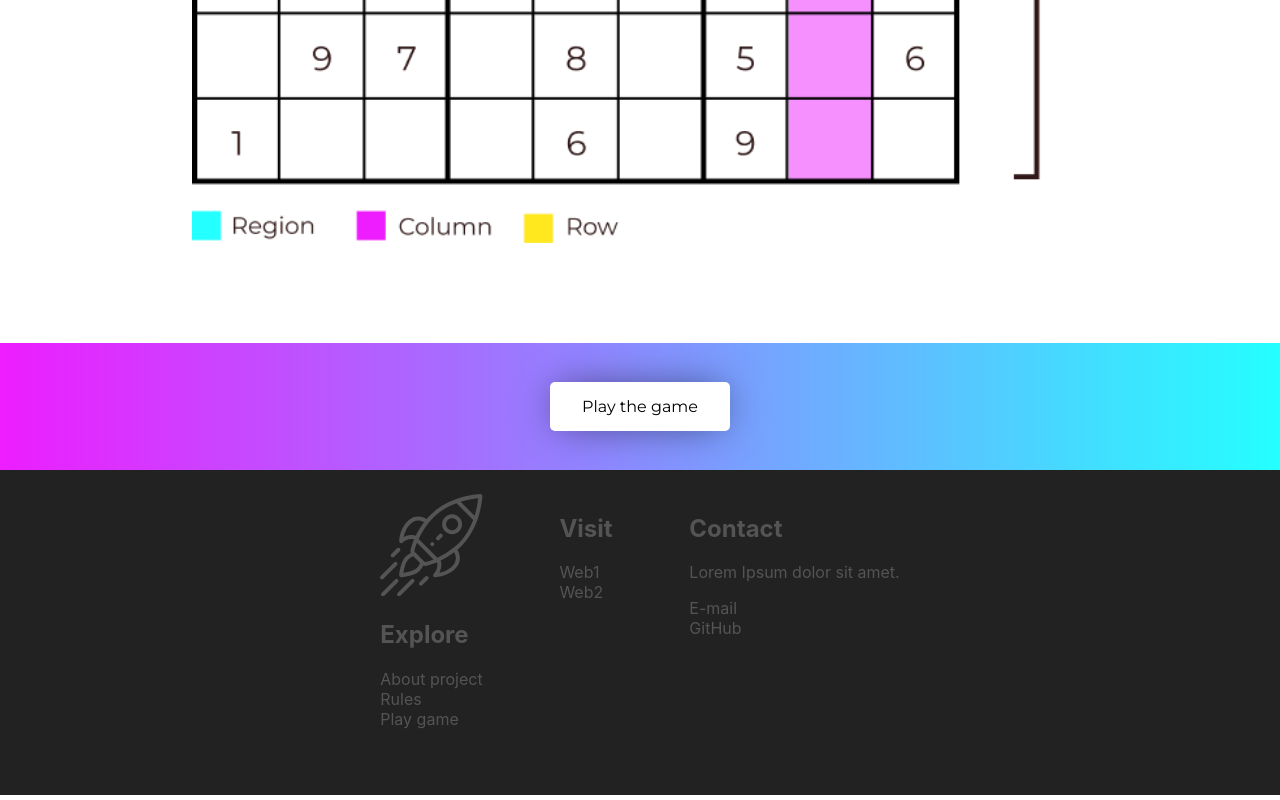
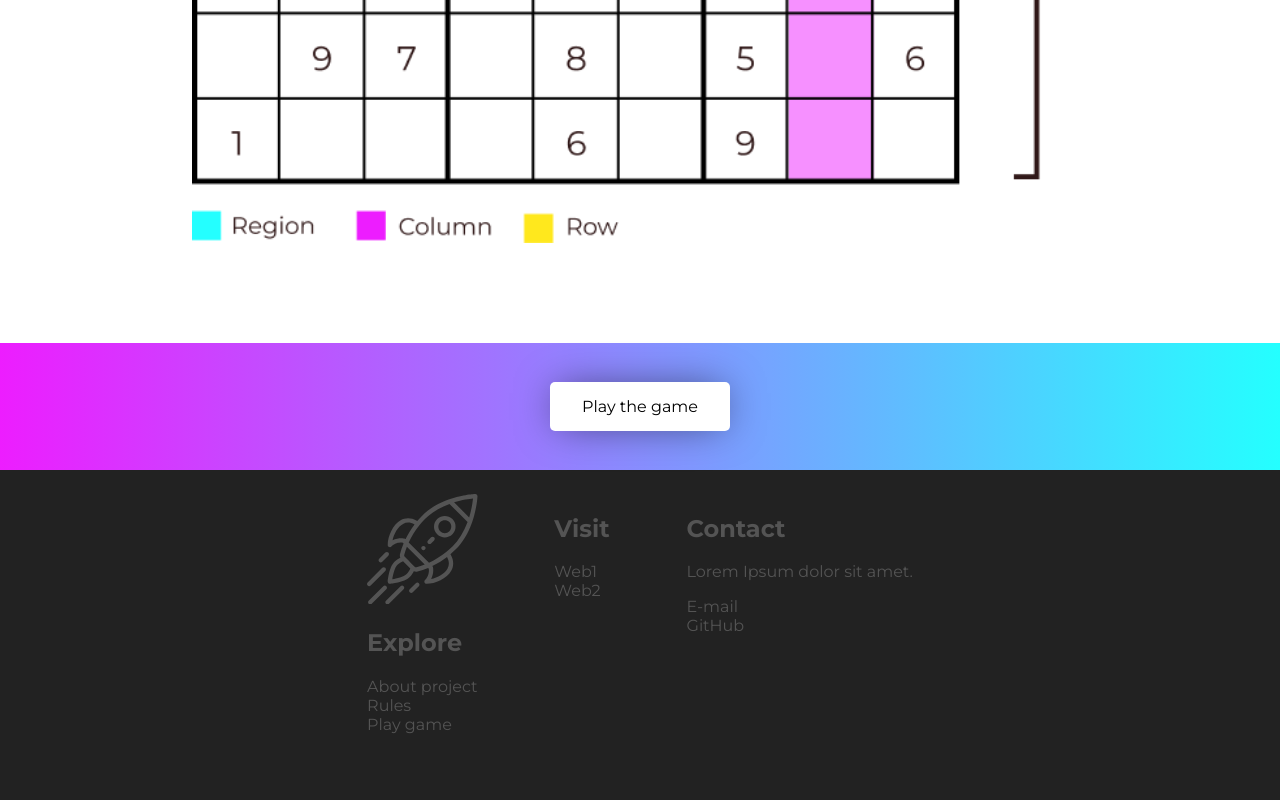
Before and after one commit to NikolSkvarilova/sudoku, a React (Create React App) app in the folder app/: page / in a window 1280 px wide. Shown: the part 4820-5620 px from the top of the page. Built offline with nearby package versions, Linux system fonts and the light colour scheme.

Commit message:
Added footer font-family

```diff
--- a/app/src/Components/_variables.scss
+++ b/app/src/Components/_variables.scss
@@ -13,7 +13,8 @@ $font-families: (
   "heading1": Montserrat,
   "section-title": Montserrat,
   "sub-text": Montserrat,
-  "btn": Montserrat
+  "btn": Montserrat,
+  "footer": Montserrat
 );
 
 
```
